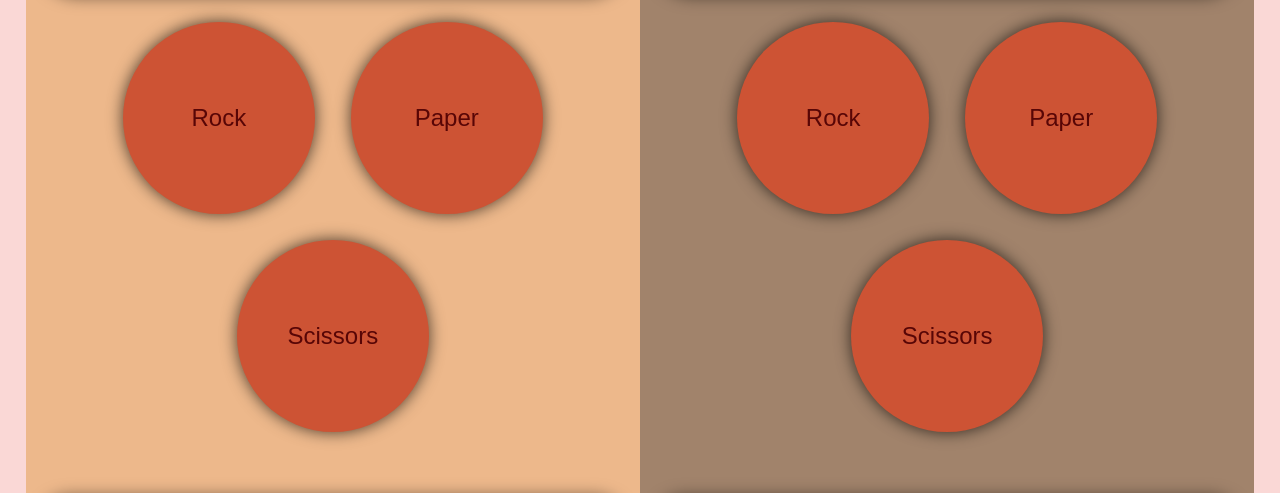
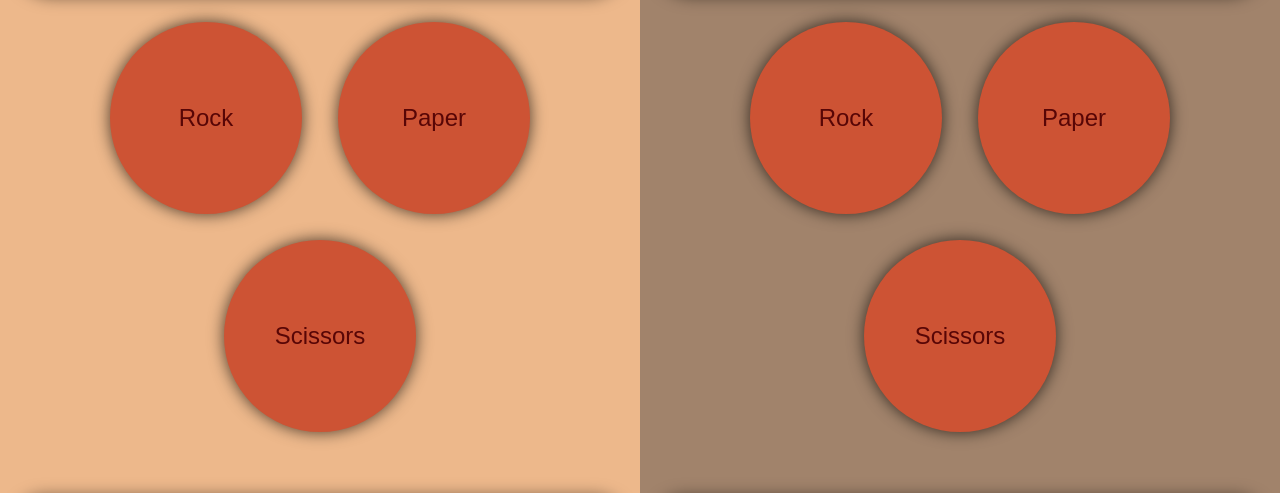
Before and after one commit to DracoRaiden/rock_paper_scissors, a plain HTML site: page index.html in a window 1280 px wide. Shown: the part 154-647 px from the top of the page. Drawn offline with Linux system fonts and the light colour scheme.

Commit message:
Complete

```diff
--- a/style.css
+++ b/style.css
@@ -8,25 +8,32 @@
     background-color: #CD5334;
 }
 
+#top {
+    height: 5%;
+}
+
+
 #front {
+    height: 100%;
     display: flex;
     flex-wrap: wrap;
     justify-content: center;
 }
 
 #user {
-    width: 48vw;
-    height: 89.9vh;
+    width: 50%;
+    height: 100%;
     text-align: center;
     background-color: #EDB88B;
 }
 
 #computer {
-    width: 48vw;
-    height: 89.9vh;
+    width: 50%;
+    height: 100%;
     text-align: center;
     background-color: #a1836b;
 }
+
 body {
     background-color: #FAD8D6;
 }
```
Also changed, not shown: SS/1.png (added), SS/2.png (added), SS/3.png (added).
